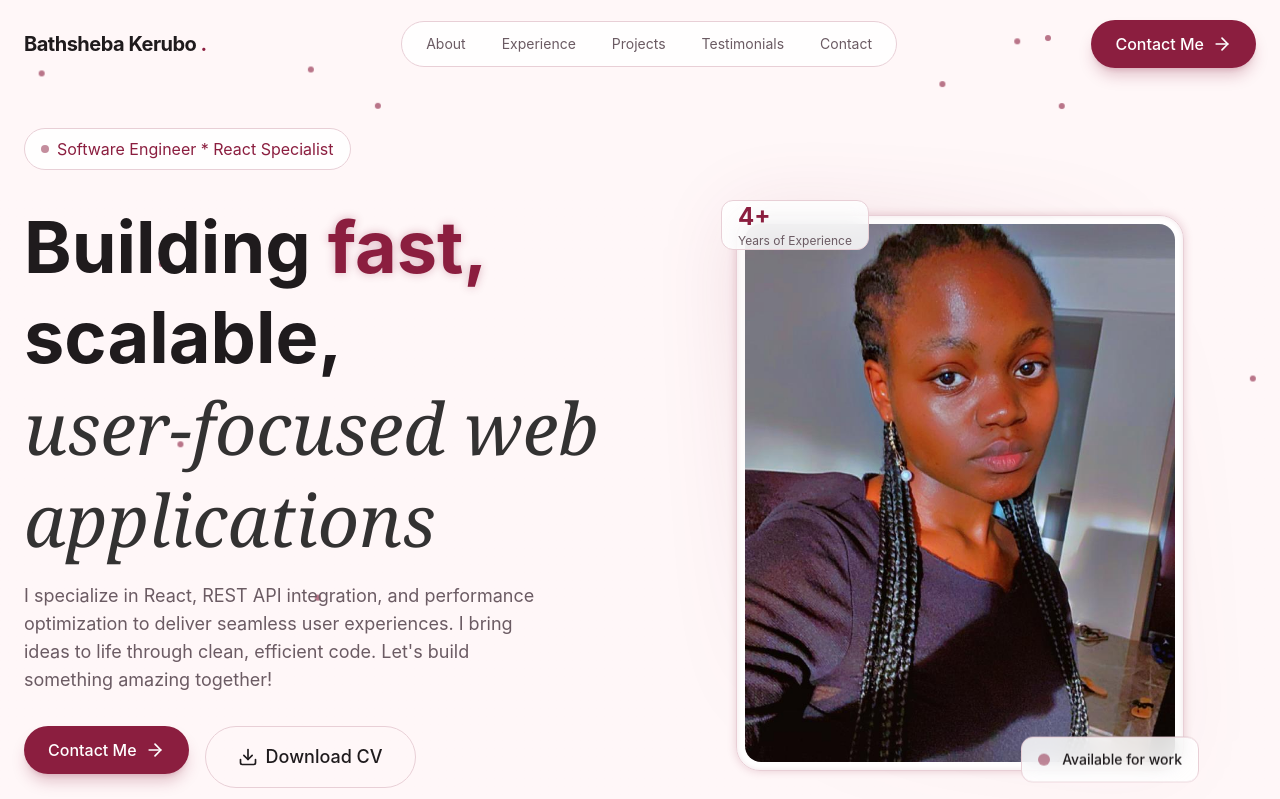
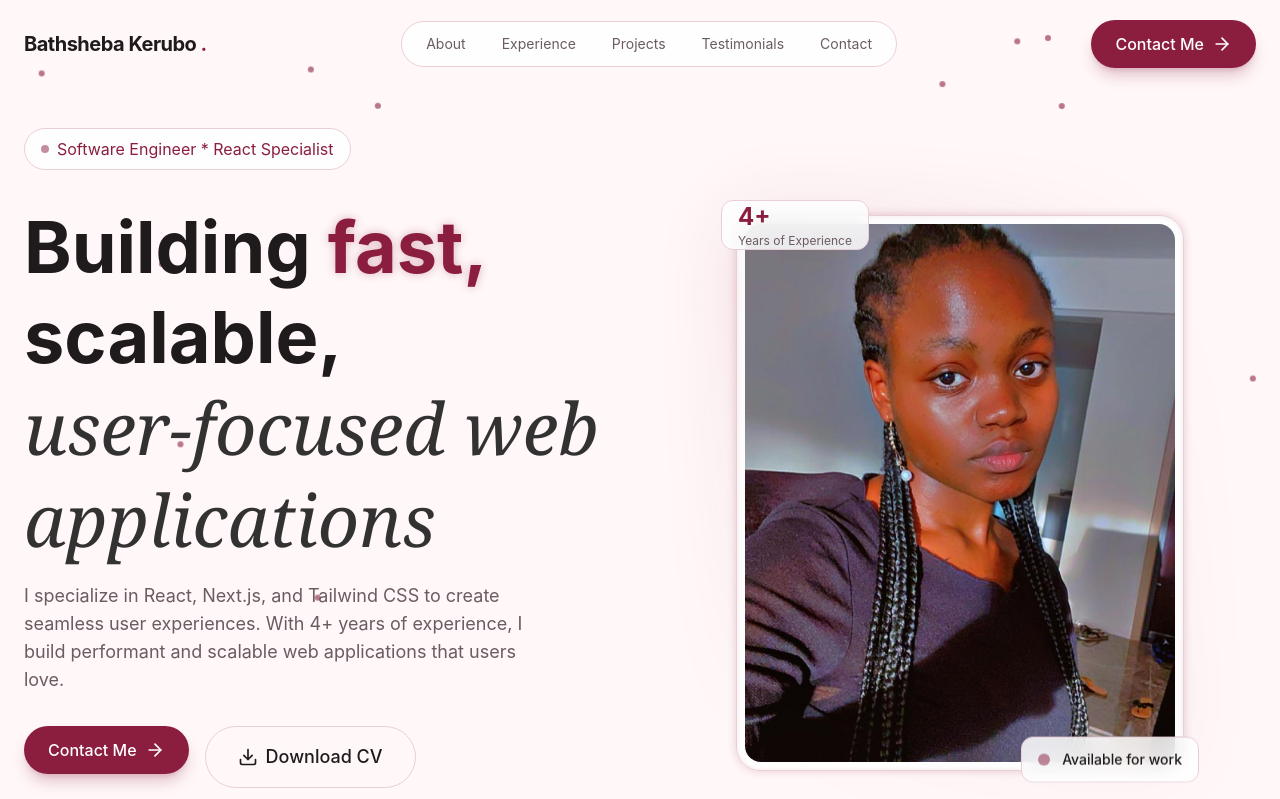
Before and after one commit to Sheeba193/dev-portfolio, a React (Vite) app: page / in a window 1280 px wide. Shown: the top 799 px of the page. Built offline with nearby package versions, Linux system fonts and the light colour scheme.

Commit message:
updated intro

```diff
--- a/src/sections/Hero.jsx
+++ b/src/sections/Hero.jsx
@@ -79,8 +79,7 @@ export const Hero = () => {
                 </span>
               </h1>
               <p className="text-lg text-muted-foreground max-w-lg animate-fade-in animation-delay-200">
-                I specialize in React, REST API integration, and performance optimization to deliver seamless user experiences.
-                I bring ideas to life through clean, efficient code. Let's build something amazing together!
+                I specialize in React, Next.js, and Tailwind CSS to create seamless user experiences. With 4+ years of experience, I build performant and scalable web applications that users love.
               </p>
             </div>
 
```
